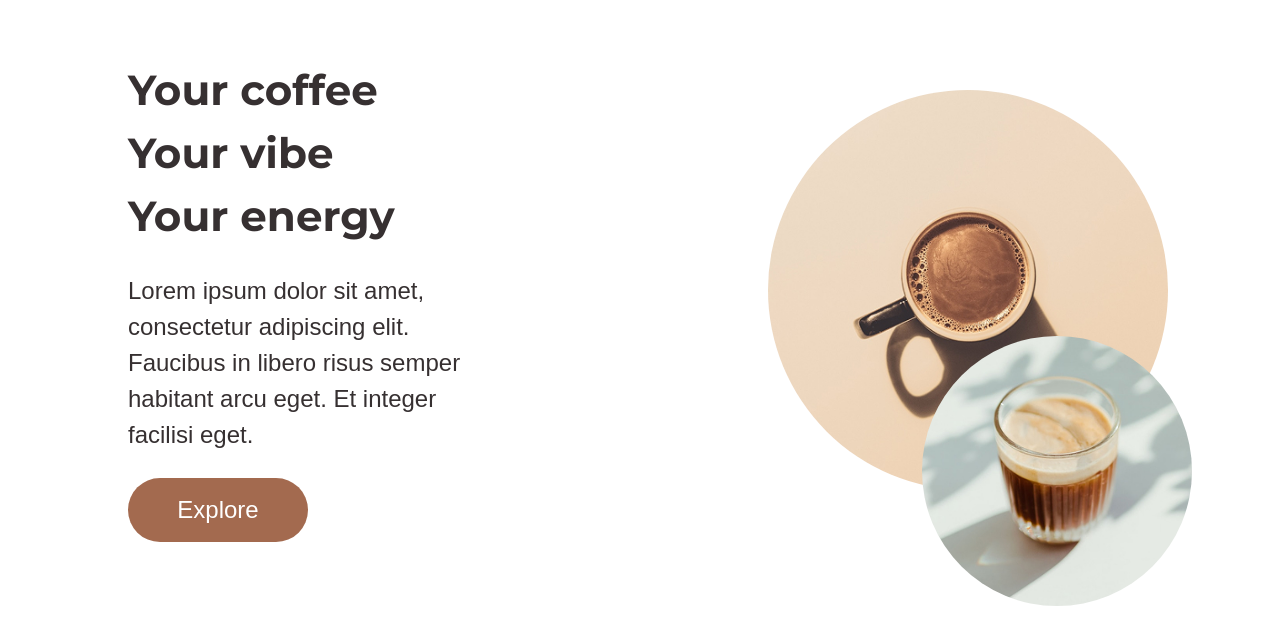
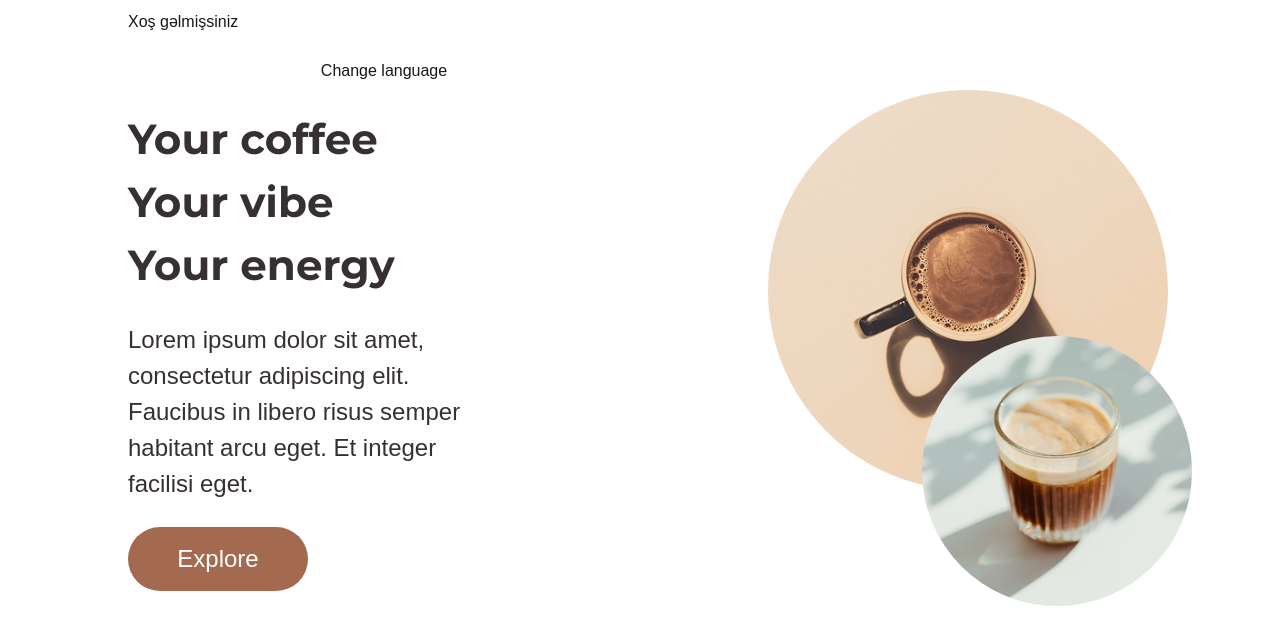
Before and after one commit to Rustemov02/nextjs-auth-demo, a Next.js app: page / in a window 1280 px wide. Shown: the top 644 px of the page. Built offline with nearby package versions, Linux system fonts and the light colour scheme.

Commit message:
Implement internationalization support; configure NextIntl plugin, create ClientProvider, and update layout for locale handling

```diff
--- a/next.config.ts
+++ b/next.config.ts
@@ -1,9 +1,9 @@
+import createNextIntlPlugin from "next-intl/plugin";
+
+const withNextIntl = createNextIntlPlugin();
+
 /** @type {import('next').NextConfig} */
-const nextConfig = {
-  i18n: {
-    locales: ['en', 'az', 'ru'],  // Kullanacağımız diller
-    defaultLocale: 'az',          // Varsayılan dil
-  },
-};
 
-module.exports = nextConfig;
+const nextConfig = {};
+
+module.exports = withNextIntl(nextConfig);
--- /dev/null
+++ b/src/app/ClientProvider.tsx
@@ -0,0 +1,21 @@
+"use client";
+
+import { Provider } from "react-redux";
+import { store } from "@/store/store";
+import { NextIntlClientProvider } from "next-intl";
+
+export function ClientProvider({
+  children,
+  messages,
+  locale
+}: {
+  children: React.ReactNode;
+  messages: any;
+  locale : string;
+}) {
+  return (
+    <NextIntlClientProvider messages={messages} locale={locale}>
+      <Provider store={store}>{children}</Provider>
+    </NextIntlClientProvider>
+  );
+}
--- a/src/app/layout.tsx
+++ b/src/app/layout.tsx
@@ -1,32 +1,20 @@
-"use client";
-import { Provider } from "react-redux";
-import { store } from "@/store/store";
-import { NextIntlClientProvider } from "next-intl";
+import { getLocale, getMessages } from "next-intl/server";
+import { ClientProvider } from "./ClientProvider"; // Yeni client componenti içe aktarın
 import "./globals.css";
-import { useEffect, useState } from "react";
-import { useRouter } from "next/navigation";
 
-export default function RootLayout({
-  children
-}: Readonly<{ children: React.ReactNode}>) {
-  const router = useRouter();
-  const [messages , setMessages] = useState(null);
-  const [locale, setLocale] = useState("az");
-  useEffect(() => {
-    // if (!localStorage.getItem("isAuth")) router.push("/auth");
-  }, []);
-
-  useEffect(()=>{
-    const currentLocale = router.locale || "az";
-
-
-  },[])
+export default async function RootLayout({
+  children,
+}: {
+  children: React.ReactNode;
+}) {
+  const locale = await getLocale();
+  const messages = await getMessages();
 
   return (
-    <html lang='en'>
-        <Provider store={store}>
-          <body>{children}</body>
-        </Provider>
+    <html lang={locale}>
+      <body>
+        <ClientProvider messages={messages} locale={locale}>{children}</ClientProvider>
+      </body>
     </html>
   );
 }
--- a/src/app/page.tsx
+++ b/src/app/page.tsx
@@ -7,6 +7,8 @@ import styles from "./page.module.css";
 import cup from "@/assets/images/cup.jpg";
 import cup2 from "@/assets/images/cup2.jpg";
 import Image from "next/image";
+import { useLocale, useTranslations } from "next-intl";
+import { setRequestLocale } from "next-intl/server";
 
 export default function Home() {
   const dispatch = useDispatch<AppDispatch>();
@@ -16,11 +18,20 @@ export default function Home() {
     router.push("/auth");
   };
 
+  const t = useTranslations()
+  const currentLocale = useLocale()
+
+  const changeLanguage = (locale : string) => {
+    if(locale !== currentLocale){
+      setRequestLocale(locale)
+    }
+  }
   return (
     <div className={styles.container}>
       {/* <button onClick={handleLogout}>Log out</button> */}
-
       <div className={styles.content_box}>
+        <p>{t("welcome")}</p>
+        <button onClick={()=>changeLanguage('en')}>Change language</button>
         <div className={`${styles.main_content} font-montserrat`}>
           <h1>Your coffee</h1>
           <h1>Your vibe</h1>
--- /dev/null
+++ b/src/i18n/request.ts
@@ -0,0 +1,9 @@
+import { getRequestConfig } from "next-intl/server";
+
+export default getRequestConfig(async () => {
+  const locale = "az";
+  return {
+    locale,
+    messages: (await import(`../messages/${locale}.json`)).default,
+  };
+});
```
